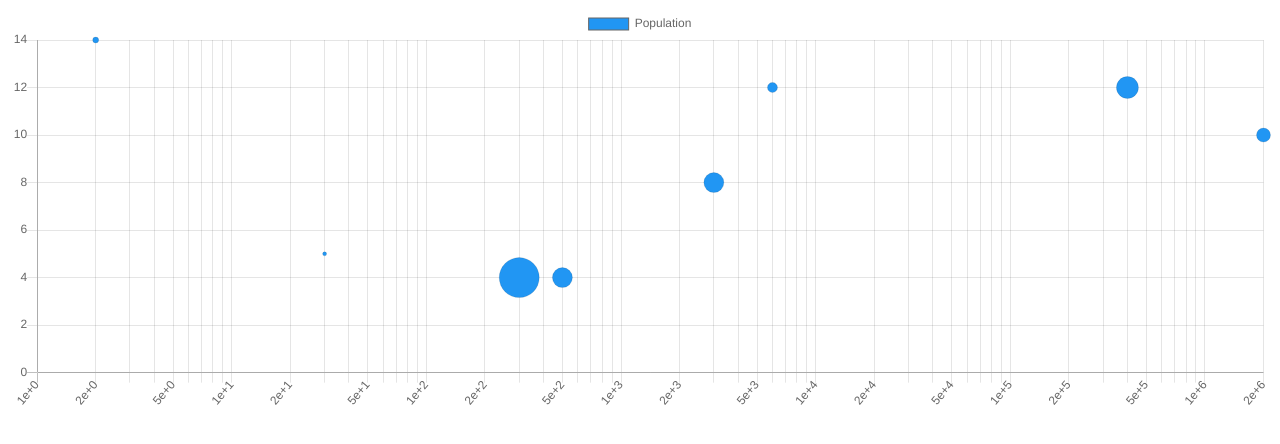
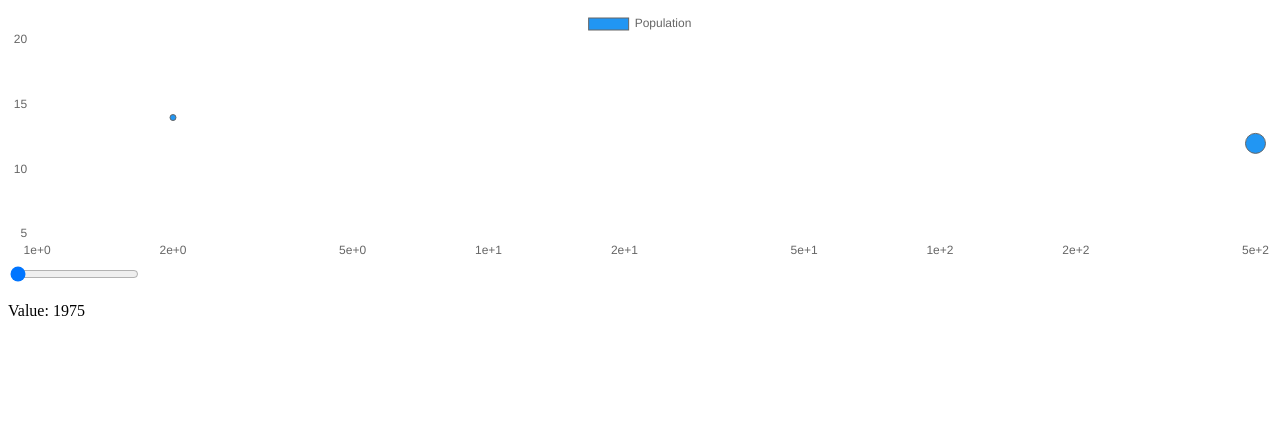
Before and after one commit to rboesp/Interactive-Visualization, a plain HTML site: page index.html in a window 1280 px wide. Drawn offline with nearby package versions, Linux system fonts and the light colour scheme.

Commit message:
gridlines

```diff
--- a/chart.js
+++ b/chart.js
@@ -1,3 +1,20 @@
+class Country_Data_Point {
+    constructor(x, y, r) {
+        this.x = x
+        this.y = y
+        this.radius = r
+    }
+}
+
+class DataSet {
+    constructor(label, data, borderColor, backgroundColor) {
+        this.label = label
+        this.data = data
+        this.borderColor = borderColor
+        this.backgroundColor = backgroundColor
+    }
+}
+
 $(document).ready(() => {
     let ctx = document.getElementById("myChart").getContext('2d');
 
@@ -10,13 +27,21 @@ let options = {
     scales: {
         xAxes : [{
             type: "logarithmic",
-            position: 'bottom'
+            position: 'bottom',
+            gridLines: {
+                display: false
+            }
         }],
         yAxes : [{
+            type: 'linear',
             ticks: {
-                min: 0,
-                max: 14
+                min: 5,
+                max: 20,
+                stepSize: 5
             },
+            gridLines: {
+                display: false
+            }
         }],
     }
 };
@@ -79,4 +104,14 @@ function updateConfig(chart) {
 // setTimeout(() => {
 //     updateConfig(myChart)
 // }, 1110)
+
+
+//entry point
+var slider = document.getElementById("myRange");
+var output = document.getElementById("demo");
+output.innerHTML = slider.value;
+
+slider.oninput = function() {
+  output.innerHTML = this.value;
+}
 })
--- a/data.js
+++ b/data.js
@@ -1,39 +1,9 @@
 var population_data = [{
     x: 500,
-    y: 4,
+    y: 12,
     r: 10
 }, {
     x: 2,
     y: 14,
     r: 3
-},
-{
-    x: 400000,
-    y: 12,
-    r: 11
-},
-{
-    x: 2000000,
-    y: 10,
-    r: 7
-},
-{
-    x: 300,
-    y: 4,
-    r: 20
-},
-{
-    x: 30,
-    y: 5,
-    r: 2
-},
-{
-    x: 3000,
-    y: 8,
-    r: 10
-},
-{
-    x: 6000,
-    y: 12,
-    r: 5
 }]
--- a/index.html
+++ b/index.html
@@ -7,7 +7,11 @@
     <script src="https://cdnjs.cloudflare.com/ajax/libs/Chart.js/2.5.0/Chart.min.js"></script>
 </head>
 <body>
-    <canvas id="myChart" width="400" height="400"></canvas>
+    <canvas id="myChart" width="200" height="200"></canvas>
+    <div class="slidecontainer">
+        <input type="range" min="1975" max="2000" value="50" class="slider" id="myRange">
+      </div>
+      <p>Value: <span id="demo"></span></p>
     <script src="https://code.jquery.com/jquery-3.5.1.js" integrity="sha256-QWo7LDvxbWT2tbbQ97B53yJnYU3WhH/C8ycbRAkjPDc=" crossorigin="anonymous"></script>
     <script src="data.js"></script>
     <script src="chart.js"></script>
```
